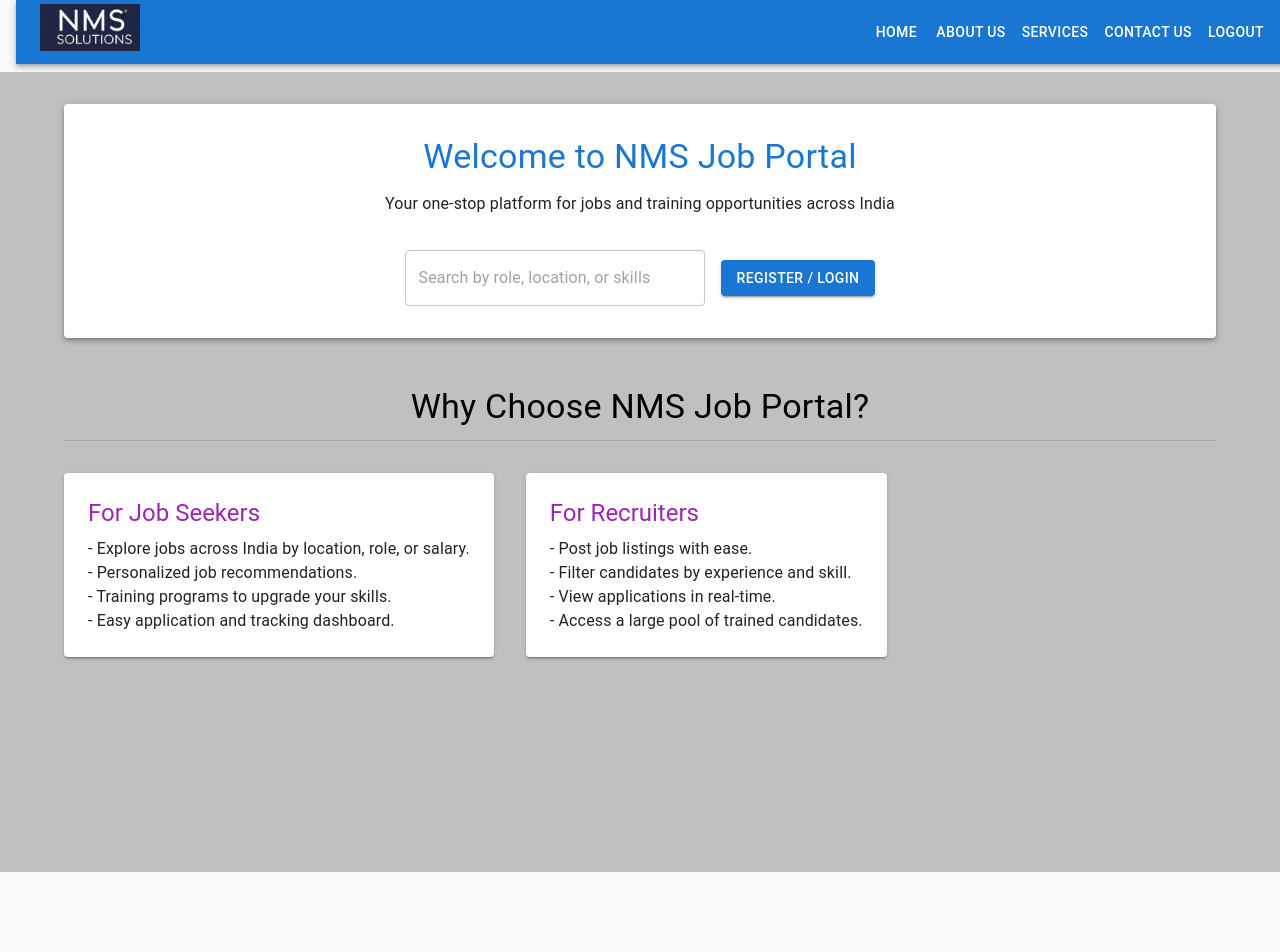
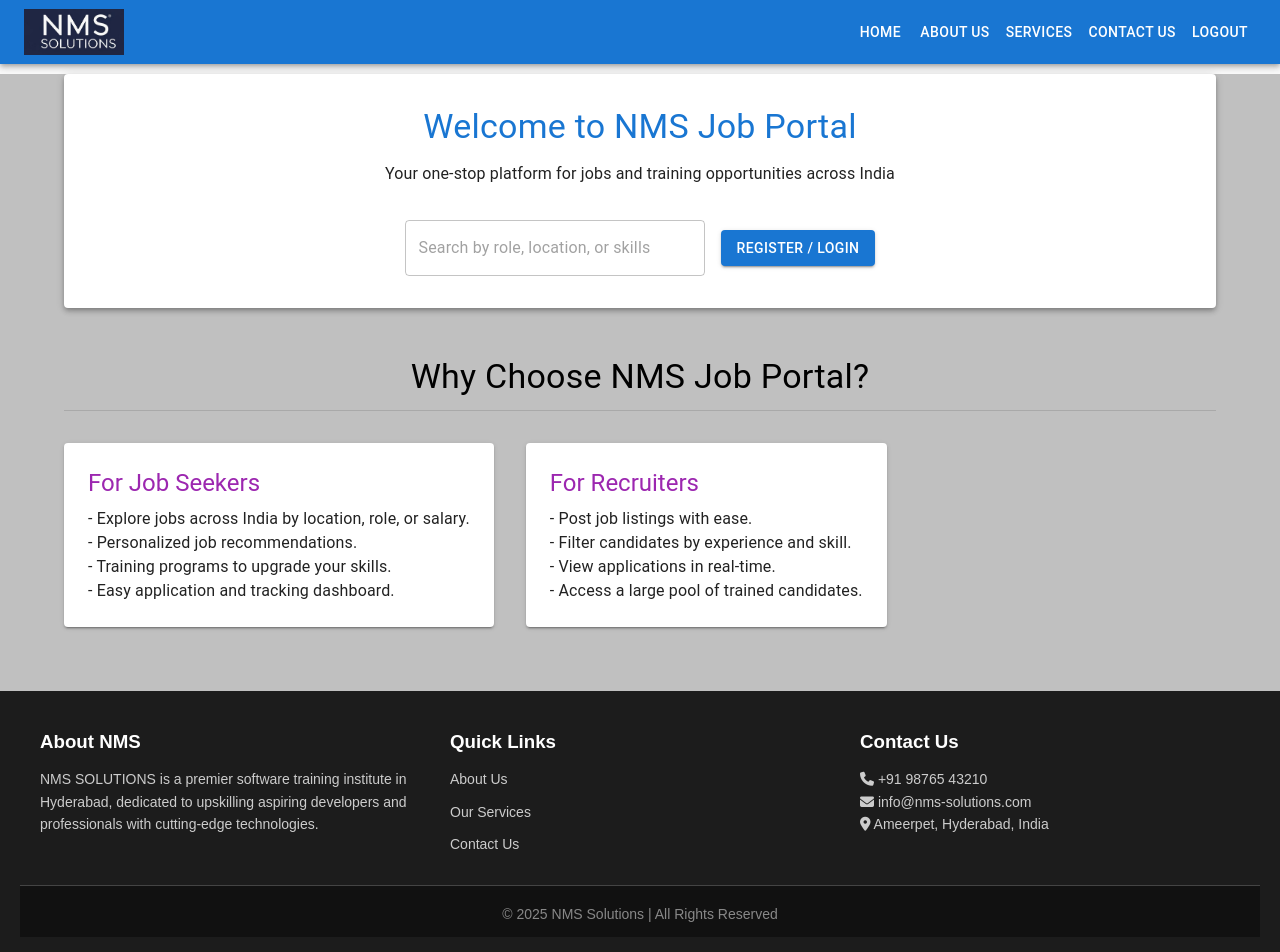
Before and after one commit to kalpanagunapati/mns-website, a React (Create React App) app: page / in a window 1280 px wide. Shown: the top 952 px of the page. Before the commit the page ends 872 px from the top, so only its background shows below. Built offline with nearby package versions, Linux system fonts and the light colour scheme.

Commit message:
footer added

```diff
--- a/src/App.js
+++ b/src/App.js
@@ -15,11 +15,9 @@
   const location = useLocation();
   const hideNavbarRoutes = ['/services']; // Add more routes if needed
 
-  const showNavbar = !hideNavbarRoutes.includes(location.pathname);
-
   return (
     <>
-      {showNavbar && <Navbar />}
+      <Navbar />
       <Routes>
         <Route path="/" element={<Home />} />
         <Route path="/recruiter" element={<RecruiterDashboard />} />
--- /dev/null
+++ b/src/components/Footer/Footer.js
@@ -0,0 +1,42 @@
+// src/components/Footer.js
+import React from 'react';
+import '@fortawesome/fontawesome-free/css/all.min.css';
+import './index.css'; // Create this CSS file or move your existing footer styles here
+
+const Footer = () => {
+  return (
+    <footer className="footer">
+      <div className="footer-content">
+        <div className="footer-section about">
+          <h3>About NMS</h3>
+          <p>
+            NMS SOLUTIONS is a premier software training institute in Hyderabad,
+            dedicated to upskilling aspiring developers and professionals with
+            cutting-edge technologies.
+          </p>
+        </div>
+
+        <div className="footer-section links">
+          <h3>Quick Links</h3>
+          <ul>
+            <li><a href="#about">About Us</a></li>
+            <li><a href="#services">Our Services</a></li>
+            <li><a href="#contact">Contact Us</a></li>
+          </ul>
+        </div>
+
+        <div className="footer-section contact">
+          <h3>Contact Us</h3>
+          <p><i className="fas fa-phone"></i> +91 98765 43210</p>
+          <p><i className="fas fa-envelope"></i> info@nms-solutions.com</p>
+          <p><i className="fas fa-map-marker-alt"></i> Ameerpet, Hyderabad, India</p>
+        </div>
+      </div>
+      <div className="footer-bottom">
+        <p>&copy; {new Date().getFullYear()} NMS Solutions | All Rights Reserved</p>
+      </div>
+    </footer>
+  );
+};
+
+export default Footer;
--- /dev/null
+++ b/src/components/Footer/index.css
@@ -0,0 +1,52 @@
+/* src/components/Footer.css */
+.footer {
+  width: 100%;
+  background-color: #222;
+  color: white;
+  padding: 40px 20px 10px 20px;
+  box-sizing: border-box;
+}
+
+.footer-content {
+  display: flex;
+  justify-content: space-around;
+  flex-wrap: wrap;
+  gap: 2rem;
+  max-width: 1200px;
+  margin: auto;
+}
+
+.footer-section {
+  flex: 1;
+  min-width: 250px;
+}
+
+.footer-section h3 {
+  margin-bottom: 10px;
+  color: #f0f0f0;
+}
+
+.footer-section p,
+.footer-section ul,
+.footer-section a {
+  color: #ccc;
+  font-size: 14px;
+  text-decoration: none;
+}
+
+.footer-section ul {
+  list-style: none;
+  padding: 0;
+}
+
+.footer-section li {
+  margin-bottom: 8px;
+}
+
+.footer-bottom {
+  text-align: center;
+  padding: 15px 0;
+  background-color: #111;
+  color: #aaa;
+  margin-top: 20px;
+}
--- a/src/components/Navbar.js
+++ b/src/components/Navbar.js
@@ -1,22 +1,49 @@
 // src/components/Navbar.js
 import React from 'react';
 import { AppBar, Toolbar, Typography, Button, Box } from '@mui/material';
-import { useNavigate } from "react-router-dom";
-import Logo from "../images/logo.jpg"
+import { useNavigate, useLocation } from 'react-router-dom';
+import Logo from '../images/logo.jpg';
+
 const Navbar = () => {
   const navigate = useNavigate();
+  const location = useLocation(); // get current path
+
+  const isServicesPage = location.pathname === '/services';
+
   return (
-    <AppBar position="static" sx={{ backgroundColor: '#1976d2',marginLeft:2,marginBottom:1,}}>
-      <Toolbar>
-        <Typography variant="h6" component="div" sx={{ flexGrow: 1 ,fontFamily:"revert"}}>
-          <img src={Logo} alt="logo" style={{width:"100px"}}/>
-        </Typography>
+    <AppBar position='static' sx={{ backgroundColor: '#1976d2', margin:0,  }}>
+      <Toolbar sx={{ display: 'flex', justifyContent: 'space-between' }}>
+        {/* Logo */}
+        <Box sx={{ display: 'flex', alignItems: 'center' }}>
+          <img
+            src={Logo}
+            alt="logo"
+            style={{ width: '100px', cursor: 'pointer' }}
+            onClick={() => navigate('/')}
+          />
+        </Box>
+
+        {/* Conditionally render nav buttons */}
         <Box>
-          <Button color="inherit" onClick={()=>{navigate("/")}}>Home</Button>
-          <Button color="inherit" onClick={()=> window.open("https://aurangabad.quikr.com/html/about.php", "_blank", "noopener,noreferrer")}>About Us</Button>
-          <Button color="inherit" onClick={()=>{navigate("/services")}}>Services</Button>
-          <Button color="inherit">Contact Us</Button>
-          <Button color="inherit" onClick={()=>{navigate("/login")}}>Logout</Button>
+          {isServicesPage ? (
+            <Button color="inherit" onClick={() => navigate('/training')}>Trainings</Button>
+          ) : (
+            <>
+              <Button color="inherit" onClick={() => navigate('/')}>Home</Button>
+              <Button
+                color="inherit"
+                component="a"
+                href="https://aurangabad.quikr.com/html/about.php"
+                target="_blank"
+                rel="noopener noreferrer"
+              >
+                About Us
+              </Button>
+              <Button color="inherit" onClick={() => navigate('/services')}>Services</Button>
+              <Button color="inherit" onClick={() => navigate('/contact')}>Contact Us</Button>
+              <Button color="inherit" onClick={() => navigate('/login')}>Logout</Button>
+            </>
+          )}
         </Box>
       </Toolbar>
     </AppBar>
@@ -24,4 +51,3 @@
 };
 
 export default Navbar;
-// https://aurangabad.quikr.com/html/about.php
--- a/src/pages/Home.js
+++ b/src/pages/Home.js
@@ -10,6 +10,8 @@
   TextField
 } from '@mui/material';
 import { useNavigate } from 'react-router-dom';
+import Footer from '../components/Footer/Footer';
+
 
 export default function Home() {
   const [searchQuery, setSearchQuery] = useState('');
@@ -22,8 +24,8 @@
   };
 
   return (
-    <Box sx={{ backgroundColor: '#C0C0C0', minHeight: '100vh', py: 4 }}>
-      <Container maxWidth="lg">
+    <Box sx={{ backgroundColor: '#C0C0C0', marginTop: '10px'}}>
+      <Container>
         {/* Hero Section */}
         <Paper elevation={4} sx={{ padding: 4 }}>
           <Typography variant="h4" color="primary" align="center" gutterBottom>
@@ -104,6 +106,7 @@
           </Grid>
         </Box>
       </Container>
+      <Footer/>
     </Box>
   );
 }
--- a/src/pages/Services.js
+++ b/src/pages/Services.js
@@ -1,6 +1,40 @@
 import { AppBar, Toolbar, Typography, Button, Box, Container } from '@mui/material';
 import { useState } from 'react';
 import { useNavigate } from 'react-router-dom';
+import Footer from '../components/Footer/Footer';
+
+const trainingData = [
+    {
+        title: 'Java Full Stack',
+        image: 'https://cdn-icons-png.flaticon.com/512/919/919854.png',
+        description: 'Master Java, Spring Boot, Hibernate, and front-end tools to build robust full-stack applications.',
+    },
+    {
+        title: '.NET Development',
+        image: 'https://cdn-icons-png.flaticon.com/512/6132/6132221.png',
+        description: 'Learn to develop web and desktop applications using C#, ASP.NET, and .NET Core.',
+    },
+    {
+        title: 'Python Programming',
+        image: 'https://cdn-icons-png.flaticon.com/512/5968/5968350.png',
+        description: 'Start your journey in Python, Django, and automation scripting with hands-on projects.',
+    },
+    {
+        title: 'Oracle Database',
+        image: 'https://cdn-icons-png.flaticon.com/512/2772/2772128.png',
+        description: 'Gain expertise in Oracle SQL, PL/SQL, and database administration.',
+    },
+    {
+        title: 'Web Development',
+        image: 'https://cdn-icons-png.flaticon.com/512/732/732212.png',
+        description: 'Build responsive websites using HTML, CSS, JavaScript, Bootstrap, and React.',
+    },
+    {
+        title: 'Data Science',
+        image: 'https://cdn-icons-png.flaticon.com/512/1055/1055687.png',
+        description: 'Explore data analysis, machine learning, and visualization using Python and tools like Pandas and Matplotlib.',
+    },
+];
 
 export default function Services() {
   const [data, setData] = useState();
@@ -15,9 +49,9 @@
   };
 
   return (
-    <Box sx={{ backgroundColor: '#C0C0C0', minHeight: '100vh' }}>
+    <Box sx={{ backgroundColor: '#fff',}}>
       {/* Navbar */}
-      <AppBar position="static" sx={{ backgroundColor: '#0d47a1' }}>
+      {/* <AppBar position="static" sx={{ backgroundColor: '#0d47a1' }}>
         <Toolbar>
           <Typography variant="h6" component="div" sx={{ flexGrow: 1 }}>
             NMS Solutions
@@ -29,15 +63,56 @@
             Training
           </Button>
         </Toolbar>
-      </AppBar>
+      </AppBar> */}
 
       {/* Main Content */}
-      <Container sx={{ paddingY: 4 }}>
+      <Container>
         <Typography variant="h4" gutterBottom>
           Services
         </Typography>
+                <div className="training-container">
+            <header className="header">
+                <h1 className="brand">NMS SOLUTIONS</h1>
+                <div className="social-icons">
+                    <a href="https://facebook.com" target="_blank" rel="noopener noreferrer">
+                        <i className="fab fa-facebook-f"></i>
+                    </a>
+                    <a href="https://linkedin.com" target="_blank" rel="noopener noreferrer">
+                        <i className="fab fa-linkedin-in"></i>
+                    </a>
+                    <a href="https://youtube.com" target="_blank" rel="noopener noreferrer">
+                        <i className="fab fa-youtube"></i>
+                    </a>
+                </div>
+            </header>
+
+            <div className="img-container">
+                <img
+                    src="https://media.istockphoto.com/id/944812540/photo/mountain-landscape-ponta-delgada-island-azores.jpg?s=1024x1024&w=is&k=20&c=LoC4mCau4RJAMj4JWJo-Q03Brq4qUFY1tx8NfaqngIQ="
+                    className="imag"
+                    alt="Online Training"
+                />
+            </div>
+
+            <section className="services">
+                <h2 className="training-heading">Our Training Services</h2>
+                <div className="cards-grid">
+                    {trainingData.map((course, i) => (
+                        <div className="card" key={i}>
+                            <img src={course.image} alt={course.title} className="card-img" />
+                            <h3 className="card-title">{course.title}</h3>
+                            <p className="card-description">{course.description}</p>
+                        </div>
+                    ))}
+                </div>
+            </section>
+
+            {/* Modern Footer */}
+
+        </div>
         {/* Add more service-related content here */}
       </Container>
+        <Footer/>
     </Box>
   );
 }
```
